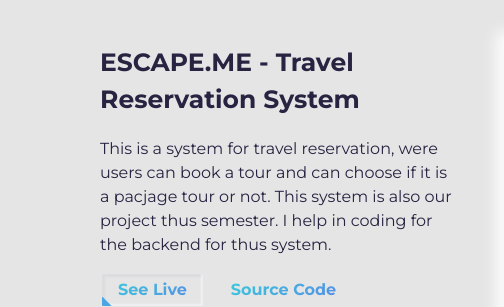
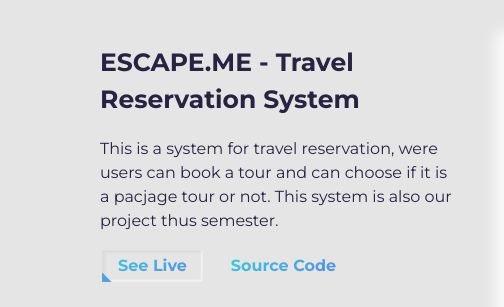
Before and after one commit to ewikaa/portfolio, a plain HTML site: page index.html in a window 1280 px wide. Shown: the part 1980-2287 px from the top of the page, 0-504 px from the left. Drawn offline with Linux system fonts and the light colour scheme; grey boxes are pictures that could not be loaded.

Commit message:
Update index.html

```diff
--- a/index.html
+++ b/index.html
@@ -117,7 +117,7 @@
               <p class="project-wrapper__text-info">
                 This is a system for travel reservation, were users can book a tour and can
                 choose if it is a pacjage tour or not. This system is also our project thus semester.
-                I help in coding for the backend for thus system.
+
               </p>
               <div class="project-wrapper__text-btns">
                 <a
```
